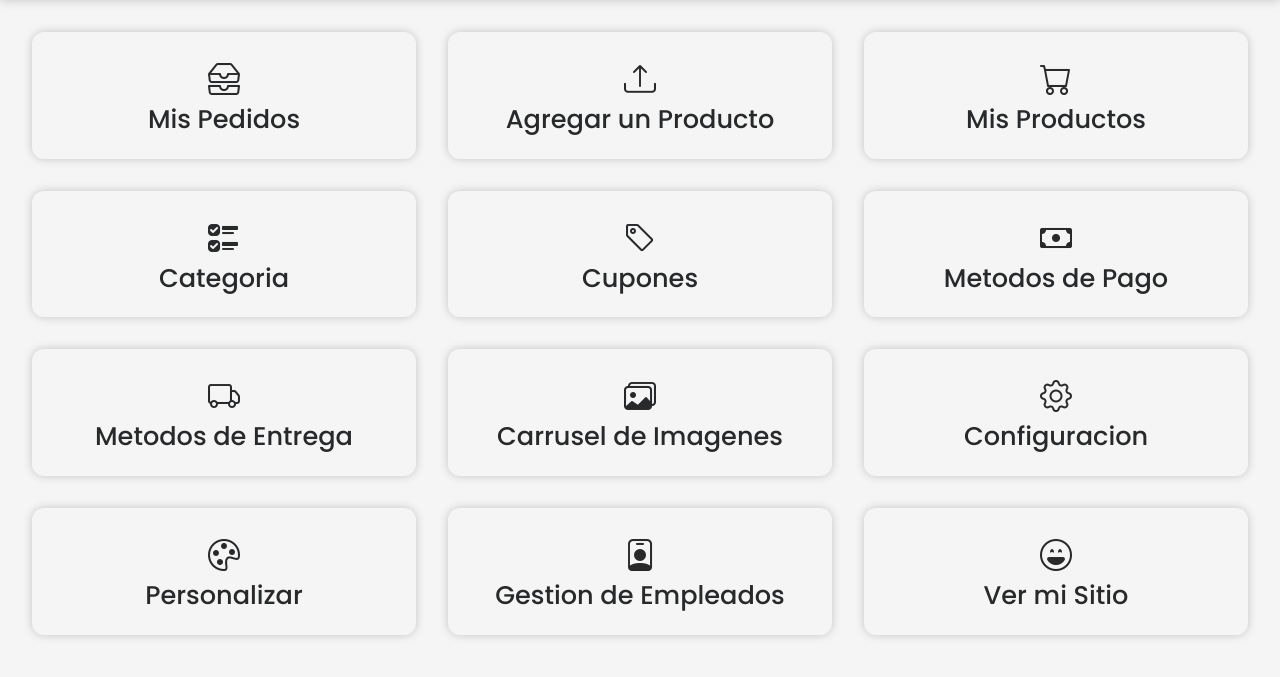
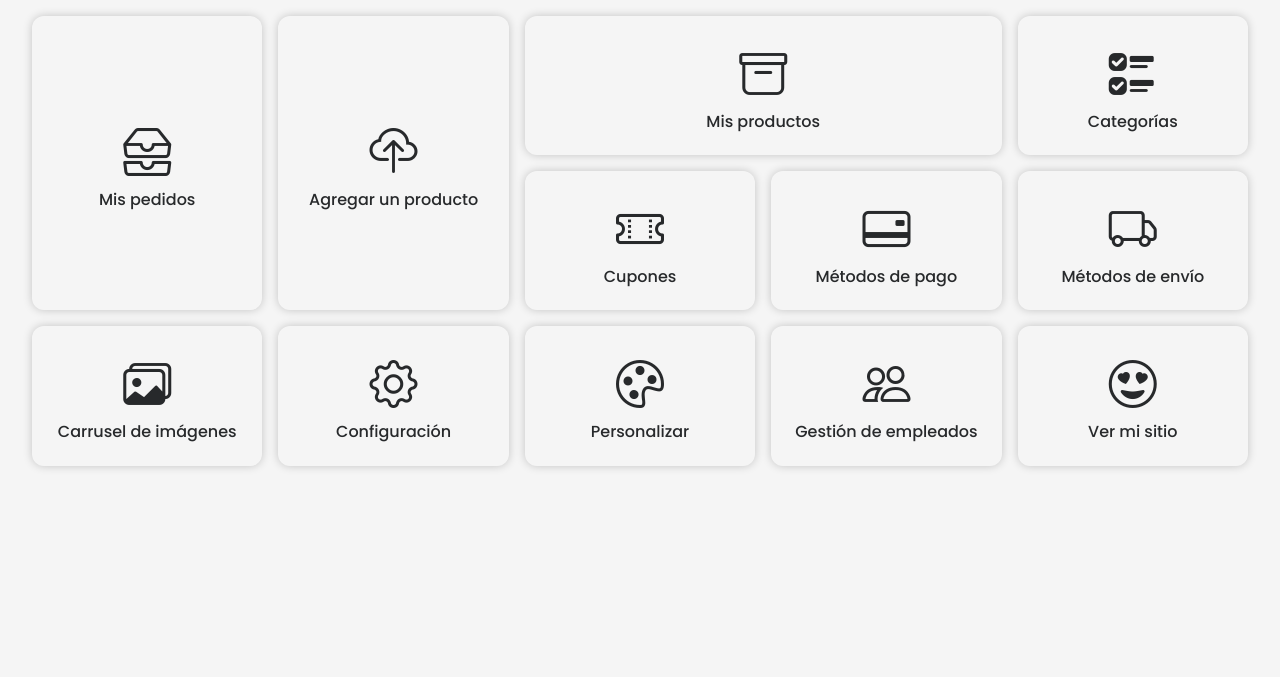
Before and after one commit to jsanabrh/Layout_Responsive_Dark_Mode, a plain HTML site: page index.html in a window 1280 px wide. Shown: the part 123-800 px from the top of the page. Drawn offline with nearby package versions, Linux system fonts and the light colour scheme.

Commit message:
Se crear la MediaQueri para escritorio y se incluye el modo oscuro

```diff
--- a/css/main.css
+++ b/css/main.css
@@ -9,116 +9,176 @@
     font-family: 'Poppins', sans-serif;
 }
 
-body{
+body {
     background-color: var(--clr-light);
     color: var(--clr-dark);
     margin: 0;
     padding: 0;
     box-sizing: border-box;
     min-height: 100vh;
+    transition:
+        background-color .3s,
+        color .3s;
 }
 
-h1, h2, h3, h4, h5, p, a{
+body.dark-mode {
+    background-color: var(--clr-dark);
+    color: var(--clr-light);
+}
+
+h1, h2, h3, h4, h5, h6, p, a {
     margin: 0;
 }
 
-a{
+a {
     color: var(--clr-dark);
     text-decoration: none;
 }
 
-header{
+body.dark-mode a {
+    color: var(--clr-light);
+}
+
+header {
     display: flex;
     justify-content: space-between;
-    align-items: center;
-    padding: 1rem 2rem 1rem 2rem;
+    padding: .5rem 2rem;
     box-shadow: var(--box-shadow);
 }
 
-.header-left .header-right{
+.header-left, .header-right {
     display: flex;
     align-items: center;
 }
 
-.logo{
+.logo, .logo-dark {
     max-width: 2rem;
 }
 
-.logo-dark{
+.logo-dark {
     display: none;
 }
 
-header .sun, header .moon{
+body.dark-mode .logo {
+    display: none;
+}
+
+body.dark-mode .logo-dark {
+    display: block;
+}
+
+header .sun, header .moon {
     cursor: pointer;
 }
 
-header .sun{
+header .sun {
     display: none;
 }
 
-main{
+body.dark-mode .moon {
+    display: none;
+}
+
+body.dark-mode .sun {
+    display: block;
+}
+
+main {
     padding: 2rem;
 }
 
-.main-grid{
+.main-grid {
     display: flex;
     flex-direction: column;
-    gap: 2rem;
+    gap: 1rem;
 }
 
-.grid-item{
+.grid-item {
     display: flex;
     gap: 1rem;
     align-items: center;
     box-shadow: var(--box-shadow);
+    border-radius: .75rem;
     padding: .75rem 1rem;
-    border-radius: .75rem;
     transition:
         background-color .2s,
         transform .2s,
-        box-shadow .2s;
+        box-shadow .2s,
+        color .2s;
 }
 
-.grid-item p{
+.grid-item p {
     font-weight: 500;
     line-height: 1.2;
 }
 
-.grid-item:hover{
+.grid-item:hover {
     background-color: var(--clr-main);
     transform: scale(1.05);
     box-shadow: var(--box-shadow-expand);
 }
 
-@media screen and (min-width:400px){
+body.dark-mode .grid-item:hover {
+    color: var(--clr-dark);
+}
+
+@media screen and (min-width: 400px) {
     .main-grid {
         display: grid;
-        grid-template-columns: 1fr 1fr;
+        grid-template-columns: repeat(2, 1fr);
         grid-auto-rows: 1fr;
     }
 
-    .grid-item{
+    .grid-item {
         flex-direction: column;
         justify-content: center;
         text-align: center;
         gap: 0;
     }
 
-    .grid-item{
+    .grid-item i {
         font-size: 1.6rem;
     }
 }
 
-@media screen and (min-width: 600px){
+@media screen and (min-width: 600px) {
     .main-grid {
-        grid-template-columns: 1fr 1fr 1fr;
+        grid-template-columns: repeat(3, 1fr);
     }
 
-    .grid-item{
+    .grid-item {
         padding-block: 1.5rem;
     }
 
-    .grid-item i{
+    .grid-item i {
         font-size: 2rem;
     }
 }
+
+@media screen and (min-width: 800px) {
+    .main-grid {
+        grid-template-columns: repeat(4, 1fr);
+    }
+}
+
+@media screen and (min-width: 1000px) {
+    .main-grid {
+        grid-template-columns: repeat(5, 1fr);
+    }
+
+    .grid-item i {
+        font-size: 3rem;
+    }
+
+    .grid-item:nth-child(1) {
+        grid-row: 1 / 3;
+    }
+
+    .grid-item:nth-child(2) {
+        grid-row: 1 / 3;
+    }
+
+    .grid-item:nth-child(3) {
+        grid-column: 3 / 5;
+    }
+}
--- a/index.html
+++ b/index.html
@@ -1,5 +1,5 @@
 <!DOCTYPE html>
-<html lang="en">
+<html lang="es">
 <head>
     <meta charset="UTF-8">
     <meta http-equiv="X-UA-Compatible" content="IE=edge">
@@ -9,6 +9,7 @@
     <link rel="stylesheet" href="./css/main.css">
 </head>
 <body>
+
     <header>
         <div class="header-left">
             <img class="logo" src="./img/logo.png" alt="Logo del panel">
@@ -25,54 +26,55 @@
         <div class="main-grid">
             <a href="#" class="grid-item">
                 <i class="bi bi-inboxes"></i>
-                <p>Mis Pedidos</p>
+                <p>Mis pedidos</p>
             </a>
             <a href="#" class="grid-item">
-                <i class="bi bi-upload"></i>
-                <p>Agregar un Producto</p>
+                <i class="bi bi-cloud-upload"></i>
+                <p>Agregar un producto</p>
             </a>
             <a href="#" class="grid-item">
-                <i class="bi bi-cart"></i>
-                <p>Mis Productos</p>
+                <i class="bi bi-archive"></i>
+                <p>Mis productos</p>
             </a>
             <a href="#" class="grid-item">
                 <i class="bi bi-ui-checks"></i>
-                <p>Categoria</p>
+                <p>Categorías</p>
             </a>
             <a href="#" class="grid-item">
-                <i class="bi bi-tag"></i>
+                <i class="bi bi-ticket-perforated"></i>
                 <p>Cupones</p>
             </a>
             <a href="#" class="grid-item">
-                <i class="bi bi-cash"></i>
-                <p>Metodos de Pago</p>
+                <i class="bi bi-credit-card-2-back"></i>
+                <p>Métodos de pago</p>
             </a>
             <a href="#" class="grid-item">
                 <i class="bi bi-truck"></i>
-                <p>Metodos de Entrega</p>
+                <p>Métodos de envío</p>
             </a>
             <a href="#" class="grid-item">
                 <i class="bi bi-images"></i>
-                <p>Carrusel de Imagenes</p>
+                <p>Carrusel de imágenes</p>
             </a>
             <a href="#" class="grid-item">
                 <i class="bi bi-gear"></i>
-                <p>Configuracion</p>
+                <p>Configuración</p>
             </a>
             <a href="#" class="grid-item">
                 <i class="bi bi-palette"></i>
                 <p>Personalizar</p>
             </a>
             <a href="#" class="grid-item">
-                <i class="bi bi-person-badge"></i>
-                <p>Gestion de Empleados</p>
+                <i class="bi bi-people"></i>
+                <p>Gestión de empleados</p>
             </a>
             <a href="#" class="grid-item">
-                <i class="bi bi-emoji-laughing"></i>
-                <p>Ver mi Sitio</p>
+                <i class="bi bi-emoji-heart-eyes"></i>
+                <p>Ver mi sitio</p>
             </a>
         </div>
     </main>
+
     <script src="./js/script.js"></script>
 </body>
 </html>
--- a/js/script.js
+++ b/js/script.js
@@ -0,0 +1,6 @@
+let body = document.querySelector("body");
+let botonColorMode = document.querySelector(".color-mode");
+
+botonColorMode.addEventListener("click", () => {
+    body.classList.toggle("dark-mode");
+})
```
Lines whose indentation alone changed are shown as unchanged.
